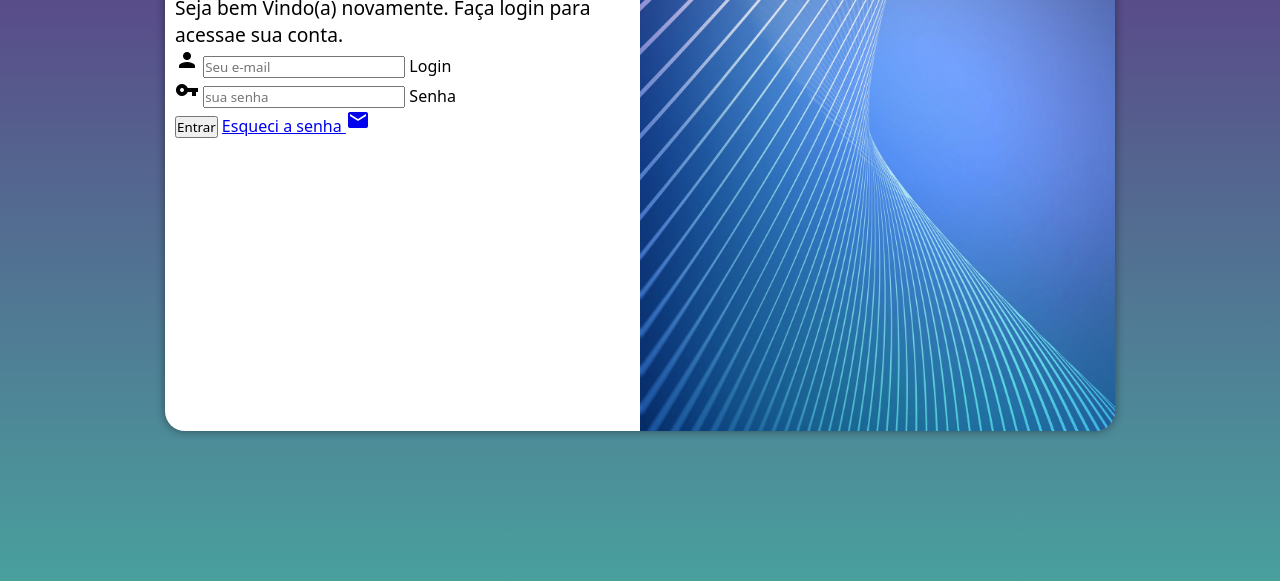
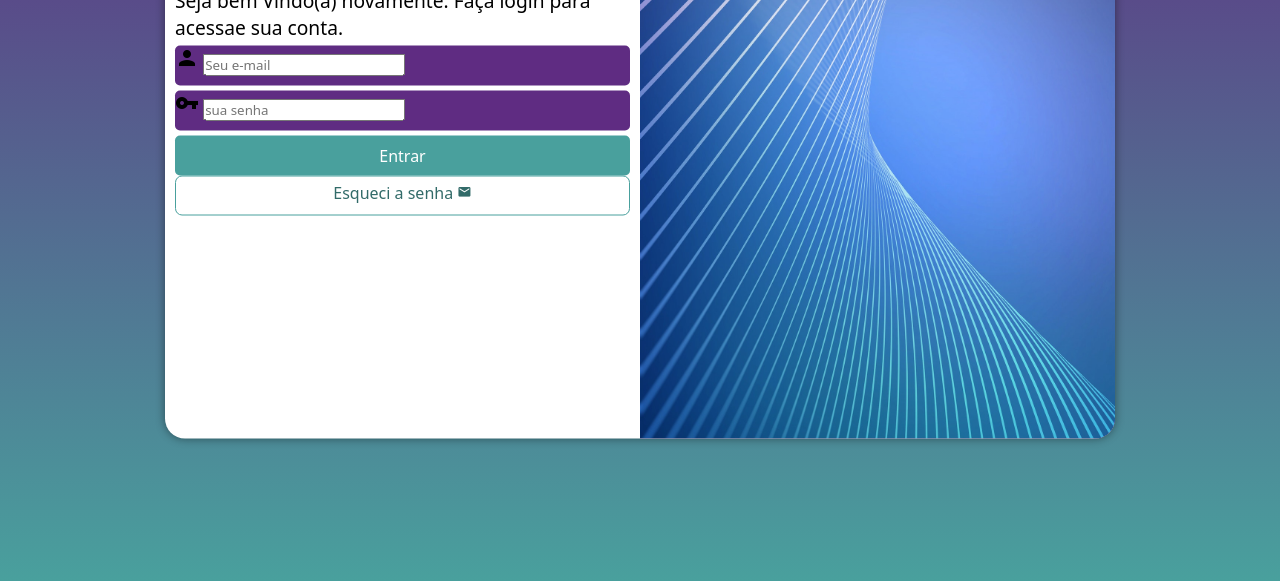
Before and after one commit to HenriqueTavares12/projeto-login, a plain HTML site: page index.html in a window 1280 px wide. Shown: the part 219-800 px from the top of the page. Drawn offline with Linux system fonts and the light colour scheme.

Commit message:
formatação do formulário

```diff
--- a/estilos/style.css
+++ b/estilos/style.css
@@ -36,7 +36,7 @@ section#login{
 
     background-color: white;
     width: 250px;
-    height: 500px;
+    height: 515px;
     border-radius: 20px;
     box-shadow: 0px 0px 10px rgba(0, 0, 0, 0.445);
 
@@ -65,3 +65,54 @@ div#formulario > h1 {
 div#formulario > p {
     font-size: 0.8em;
 }
+
+form > div.campo {
+    display: block;
+    background-color: #5f2c82;
+    width: 100%;
+    height: 40px;
+    border-radius: 5px;
+    margin: 5px 0px;
+}
+
+div.campo > label {
+    display: none;
+}
+
+form > input[type=submit]{
+    display: block;
+    font-size: 1em;
+    width: 100%;
+    height: 40px;
+    background-color: #49a09d;
+    color: white;
+    border: none;
+    border-radius: 5px;
+    cursor: pointer;
+}
+
+form > input[type=submit]:hover{
+    background-color: #2a5c5a;
+}
+
+form > a.botao {
+    display: block;
+    text-align: center;
+    font-size: 1em;
+    width: 100%;
+    height: 40px;
+    padding-top: 5px;
+    background-color: white;
+    color: #326b69;
+    border: 1px solid #49a09d;
+    border-radius: 7px;
+    text-decoration: none;
+}
+
+form > a.botao:hover {
+    background-color: #60d8d4;
+}
+
+form > a.botao > span {
+    font-size: 0.9em;
+}
--- a/index.html
+++ b/index.html
@@ -33,7 +33,7 @@
                         <label for="isenha">Senha</label>
                     </div>
                     <input type="submit" value="Entrar">
-                    <a href="#">Esqueci a senha <span class="material-icons">mail</span></a>
+                    <a href="#" class="botao">Esqueci a senha <span class="material-icons">mail</span></a>
                 </form>
             </div>
         </section>
```
